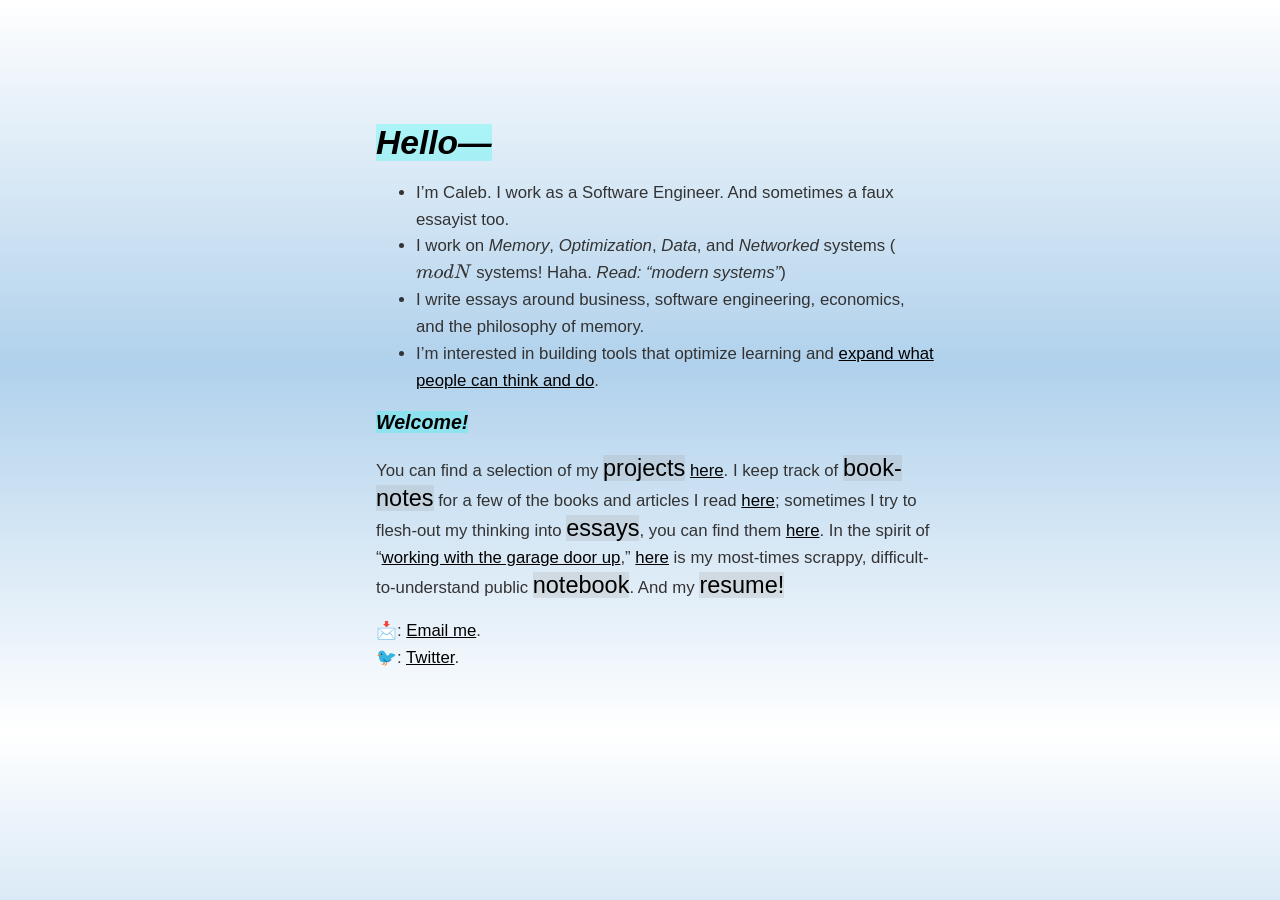
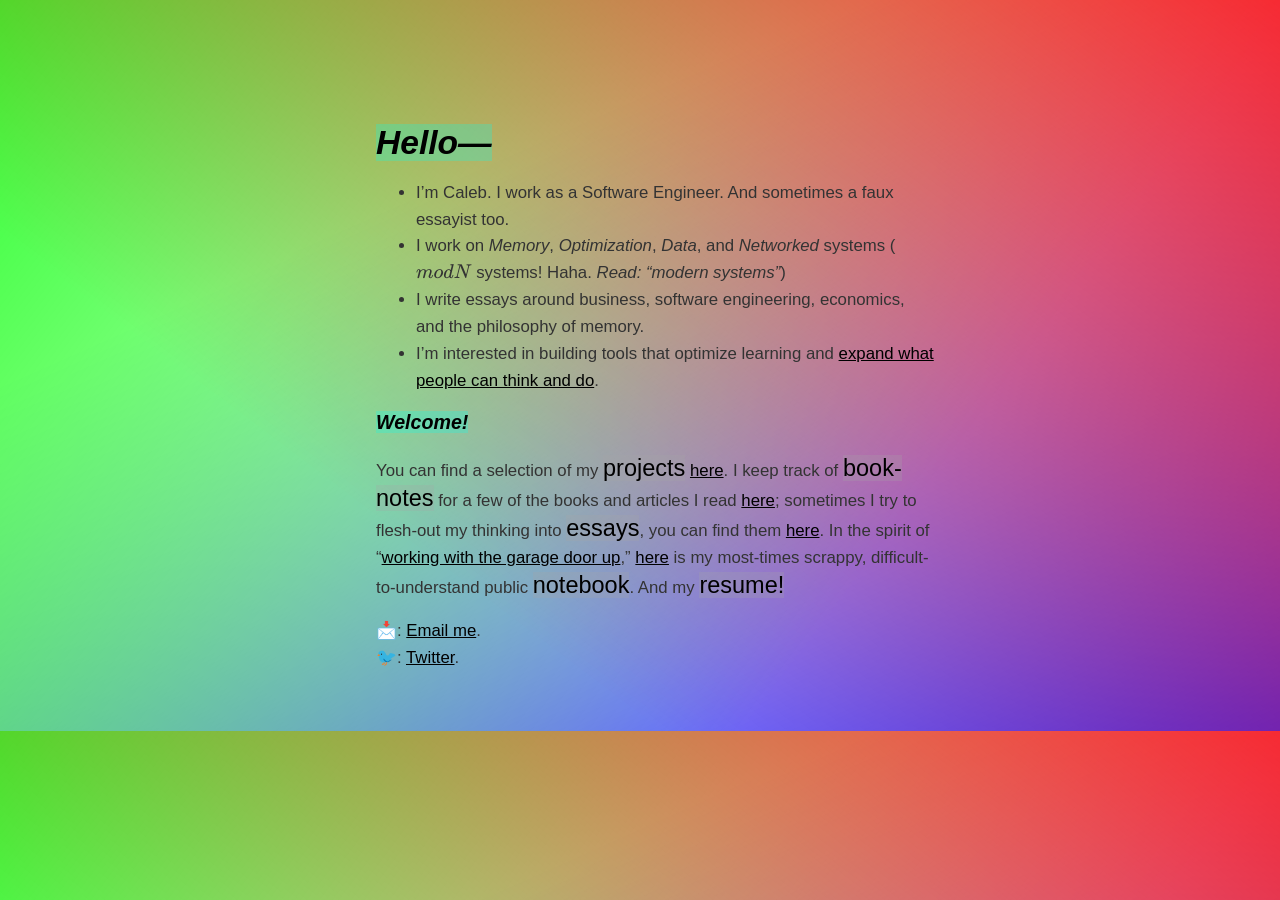
Before and after one commit to dCO2/rococo, a Jekyll site: the page built from index.md, in a window 1280 px wide. Built offline with Jekyll 4.4.1, drawn with Linux system fonts in a browser that asks for light colours; some web fonts are replaced; formulas are drawn with MathJax 3.

Commit message:
Update styles.css

```diff
--- a/assets/css/styles.css
+++ b/assets/css/styles.css
@@ -15,7 +15,10 @@ body {
     font-family: 'LMRomanDemi10', sans-serif; */
     text-align: left;
     font-size: 14px;
-    background: linear-gradient(rgba(255,255,255,1), rgba(176,209,236,1), rgba(255,255,255,1));
+/*     background: linear-gradient(rgba(255,255,255,1), rgba(176,209,236,1), rgba(255,255,255,1)); */
+    background: linear-gradient(217deg, rgba(255,0,0,.8), rgba(255,0,0,0) 70.71%),
+            linear-gradient(127deg, rgba(0,255,0,.8), rgba(0,255,0,0) 70.71%),
+            linear-gradient(336deg, rgba(0,0,255,.8), rgba(0,0,255,0) 70.71%);
 
 }
 
```
